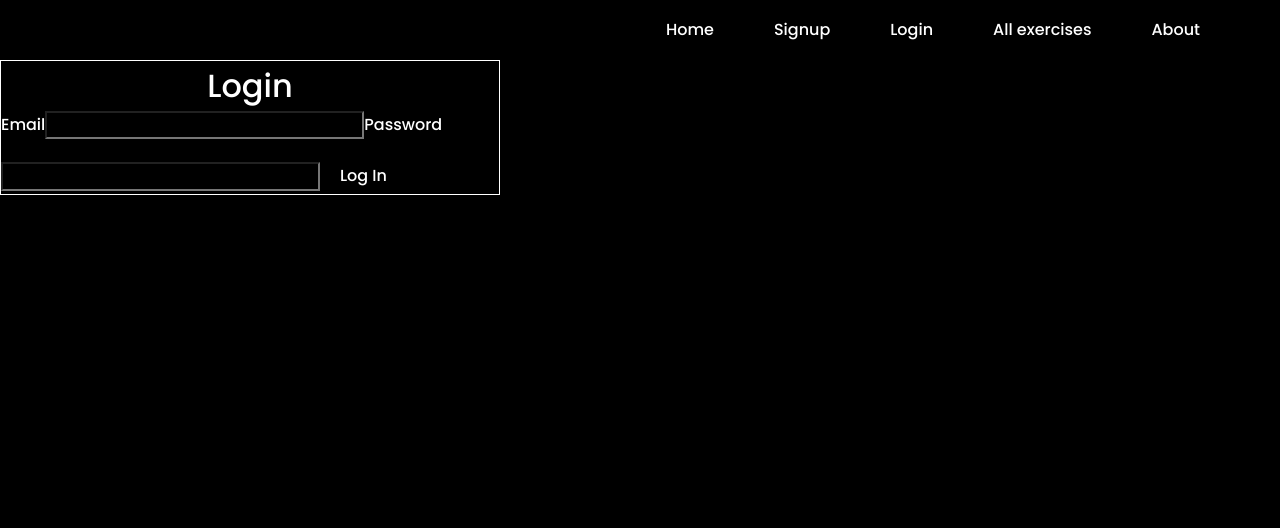
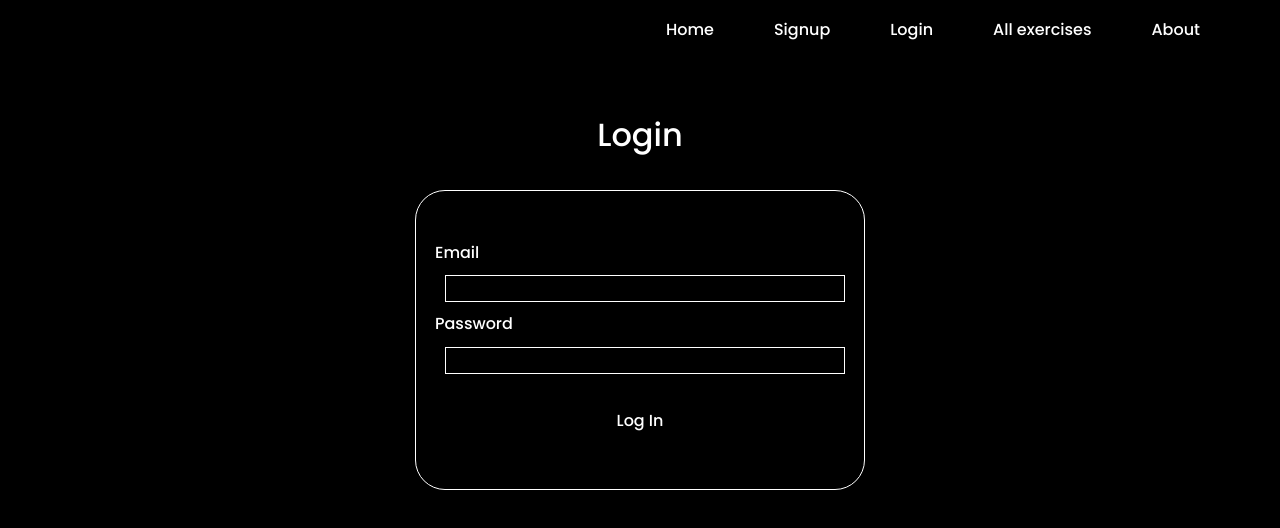
Before and after one commit to dieegoolimaa/fitnesstracker-frontend, a React (Vite) app: page /login in a window 1280 px wide. Shown: the top 528 px of the page. Built offline with nearby package versions, Linux system fonts and the light colour scheme.

Commit message:
add style login page

```diff
--- a/src/styles/LoginPage.css
+++ b/src/styles/LoginPage.css
@@ -1,7 +1,37 @@
 .login-container {
-  border: 0.5px solid white;
   display: flex;
   flex-direction: column;
   align-items: center;
-  width: 500px;
+  margin-top: 50px;
 }
+
+.login-container form {
+  margin-top: 30px;
+  display: flex;
+  flex-direction: column;
+  justify-content: center;
+  align-items: center;
+  border: 1px solid white;
+  padding: 20px;
+  border-radius: 30px;
+  width: 450px;
+  height: 300px;
+}
+
+.login-container input {
+  margin: 10px;
+  margin-left: 10px;
+  border: 0.1px solid white;
+  width: 400px;
+  display: flex;
+  flex-direction: column;
+  align-items: start;
+}
+
+.login-container label {
+  margin-left: 10px;
+  display: flex;
+  flex-direction: column;
+  justify-content: center;
+  align-items: start;
+}
--- a/src/styles/SignupPage.css
+++ b/src/styles/SignupPage.css
@@ -1,15 +1,16 @@
 .signup-container {
   display: flex;
   flex-direction: column;
+  justify-content: center;
   align-items: center;
   width: 500px;
 }
 
-/* .signup-container label {
+.signup-container label {
   margin-bottom: 10px;
 }
 
 .signup-container input {
   padding: 8px;
   margin-bottom: 20px;
-} */
+}
```
